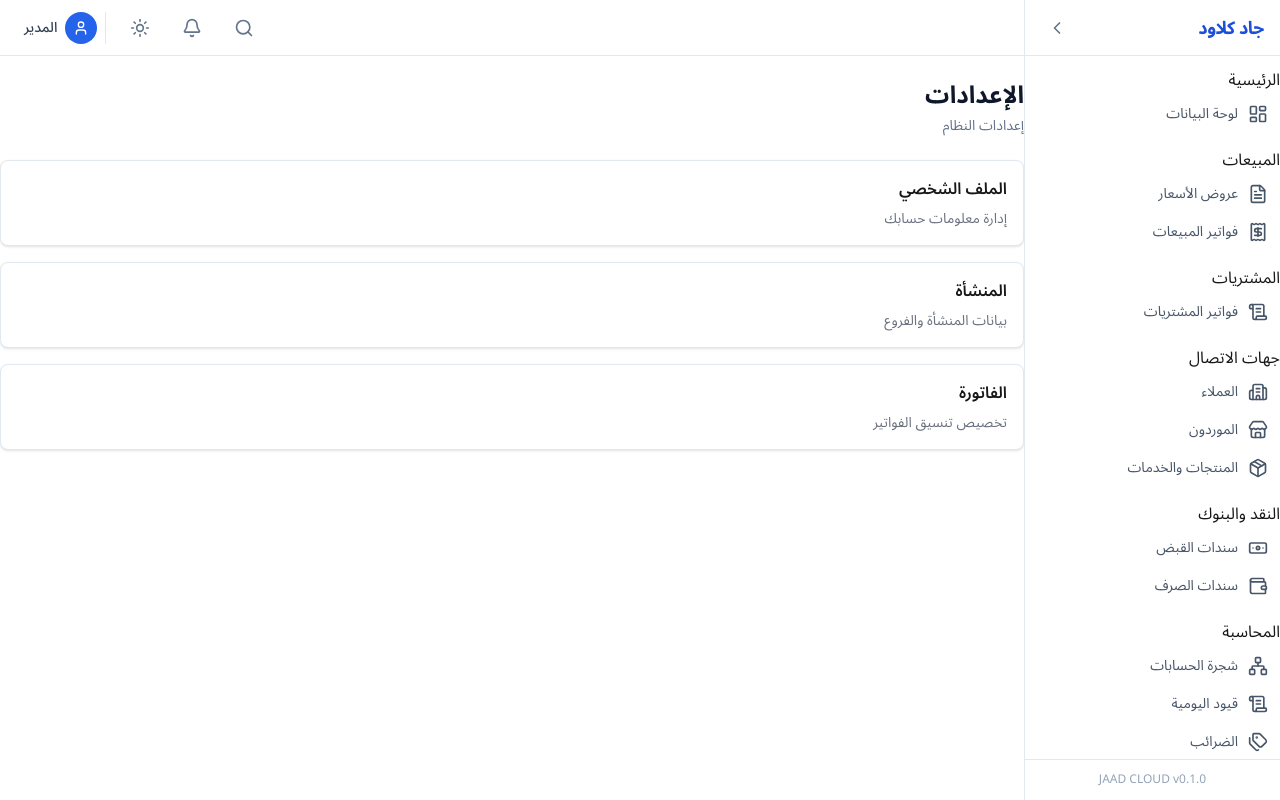
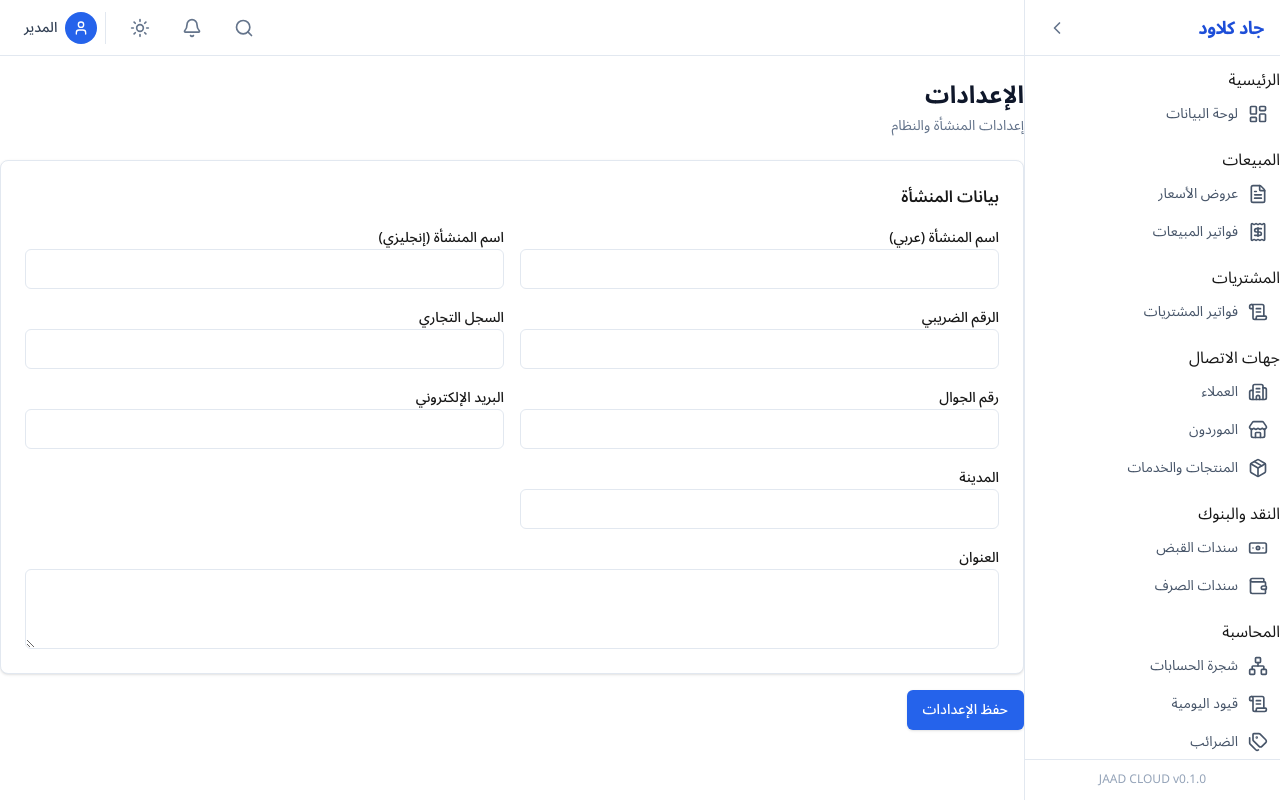
Before and after one commit to Techzoneksa/jaadac, a Next.js app: page /settings in a window 1280 px wide. Built offline with nearby package versions, Linux system fonts and the light colour scheme; no server answers.

Commit message:
Fix sidebar dashboard link, login redirect, add settings API/page, update reports page, add company_settings table

```diff
--- a/src/app/(dashboard)/reports/page.tsx
+++ b/src/app/(dashboard)/reports/page.tsx
@@ -1 +1,76 @@
-import { PageHeader } from "@/components/ui/PageHeader";import { Card } from "@/components/ui/card";export default function ReportsPage() {  return (    <div>      <PageHeader title="مركز التقارير" description="التقارير المالية والإدارية" />      <div className="grid gap-4 sm:grid-cols-2 lg:grid-cols-3">        {["كشف الحساب", "دفتر الأستاذ", "ميزان المراجعة", "قائمة الدخل", "الميزانية العمومية", "تقارير المبيعات"].map((r) => (          <Card key={r} className="p-4 cursor-pointer hover:shadow-md transition-shadow">            <p className="font-medium">{r}</p>          </Card>        ))}      </div>    </div>  );}
+"use client";
+
+import { useEffect, useState } from "react";
+import { PageHeader } from "@/components/ui/PageHeader";
+import { Card } from "@/components/ui/card";
+import { useRouter } from "next/navigation";
+import { BarChart3, TrendingUp, Users, Package, Receipt, Wallet } from "lucide-react";
+
+const reportCards = [
+  { label: "كشف الحساب", icon: Users, href: "#" },
+  { label: "دفتر الأستاذ", icon: BarChart3, href: "#" },
+  { label: "ميزان المراجعة", icon: TrendingUp, href: "#" },
+  { label: "قائمة الدخل", icon: Receipt, href: "#" },
+  { label: "الميزانية العمومية", icon: Wallet, href: "#" },
+];
+
+export default function ReportsPage() {
+  const router = useRouter();
+  const [stats, setStats] = useState({ customers: 0, suppliers: 0, items: 0, invoices: 0 });
+
+  useEffect(() => {
+    Promise.all([
+      fetch("/api/customers").then((r) => r.json()),
+      fetch("/api/suppliers").then((r) => r.json()),
+      fetch("/api/items").then((r) => r.json()),
+      fetch("/api/invoices?type=sale").then((r) => r.json()),
+    ]).then(([c, s, i, inv]) => {
+      setStats({
+        customers: Array.isArray(c) ? c.length : 0,
+        suppliers: Array.isArray(s) ? s.length : 0,
+        items: Array.isArray(i) ? i.length : 0,
+        invoices: Array.isArray(inv) ? inv.length : 0,
+      });
+    }).catch(() => {});
+  }, []);
+
+  return (
+    <div>
+      <PageHeader title="مركز التقارير" description="التقارير المالية والإدارية" />
+
+      <div className="grid gap-4 sm:grid-cols-2 lg:grid-cols-4 mb-6">
+        <Card className="p-4">
+          <p className="text-sm text-[#64748b]">العملاء</p>
+          <p className="text-2xl font-bold text-[#2563eb]">{stats.customers}</p>
+        </Card>
+        <Card className="p-4">
+          <p className="text-sm text-[#64748b]">الموردون</p>
+          <p className="text-2xl font-bold text-[#059669]">{stats.suppliers}</p>
+        </Card>
+        <Card className="p-4">
+          <p className="text-sm text-[#64748b]">الأصناف</p>
+          <p className="text-2xl font-bold text-[#d97706]">{stats.items}</p>
+        </Card>
+        <Card className="p-4">
+          <p className="text-sm text-[#64748b]">فواتير المبيعات</p>
+          <p className="text-2xl font-bold text-[#dc2626]">{stats.invoices}</p>
+        </Card>
+      </div>
+
+      <div className="grid gap-4 sm:grid-cols-2 lg:grid-cols-3">
+        {reportCards.map((r) => (
+          <Card
+            key={r.label}
+            className="p-4 cursor-pointer hover:shadow-md transition-shadow"
+            onClick={() => router.push(r.href)}
+          >
+            <div className="flex items-center gap-3">
+              <r.icon className="h-5 w-5 text-[#64748b]" />
+              <p className="font-medium">{r.label}</p>
+            </div>
+          </Card>
+        ))}
+      </div>
+    </div>
+  );
+}
--- a/src/app/(dashboard)/settings/page.tsx
+++ b/src/app/(dashboard)/settings/page.tsx
@@ -1 +1,101 @@
-"use client";import { PageHeader } from "@/components/ui/PageHeader";import { Card } from "@/components/ui/card";import { Button } from "@/components/ui/button";export default function SettingsPage() {  return (    <div>      <PageHeader title="الإعدادات" description="إعدادات النظام" />      <div className="space-y-4">        <Card className="p-4">          <h3 className="font-semibold mb-2">الملف الشخصي</h3>          <p className="text-sm text-muted">إدارة معلومات حسابك</p>        </Card>        <Card className="p-4">          <h3 className="font-semibold mb-2">المنشأة</h3>          <p className="text-sm text-muted">بيانات المنشأة والفروع</p>        </Card>        <Card className="p-4">          <h3 className="font-semibold mb-2">الفاتورة</h3>          <p className="text-sm text-muted">تخصيص تنسيق الفواتير</p>        </Card>      </div>    </div>  );}
+"use client";
+
+import { useEffect, useState } from "react";
+import { useForm } from "react-hook-form";
+import { PageHeader } from "@/components/ui/PageHeader";
+import { Button } from "@/components/ui/button";
+import { Input } from "@/components/ui/input";
+import { Textarea } from "@/components/ui/textarea";
+import { Label } from "@/components/ui/label";
+import { Card, CardContent } from "@/components/ui/card";
+
+interface CompanySettings {
+  name_ar: string; name_en: string; vat: string; cr: string;
+  phone: string; email: string; city: string; address: string;
+}
+
+export default function SettingsPage() {
+  const [loading, setLoading] = useState(true);
+  const [saving, setSaving] = useState(false);
+  const [error, setError] = useState("");
+  const [success, setSuccess] = useState("");
+
+  const { register, handleSubmit, reset } = useForm<CompanySettings>();
+
+  useEffect(() => {
+    fetch("/api/settings")
+      .then((r) => r.json())
+      .then((data) => { reset(data); setLoading(false); })
+      .catch(() => setLoading(false));
+  }, [reset]);
+
+  async function onSubmit(data: CompanySettings) {
+    setSaving(true); setError(""); setSuccess("");
+    const res = await fetch("/api/settings", {
+      method: "PUT",
+      headers: { "Content-Type": "application/json" },
+      body: JSON.stringify(data),
+    });
+    const json = await res.json();
+    setSaving(false);
+    if (!res.ok) { setError(json.error); return; }
+    setSuccess("تم حفظ الإعدادات");
+  }
+
+  if (loading) return <p className="text-center py-8 text-[#64748b]">جار التحميل...</p>;
+
+  return (
+    <div>
+      <PageHeader title="الإعدادات" description="إعدادات المنشأة والنظام" />
+
+      <form onSubmit={handleSubmit(onSubmit)}>
+        <Card className="mb-4">
+          <CardContent className="p-6">
+            <h3 className="font-semibold mb-4">بيانات المنشأة</h3>
+            <div className="grid gap-4 sm:grid-cols-2">
+              <div className="space-y-1">
+                <Label>اسم المنشأة (عربي)</Label>
+                <Input {...register("name_ar")} />
+              </div>
+              <div className="space-y-1">
+                <Label>اسم المنشأة (إنجليزي)</Label>
+                <Input {...register("name_en")} />
+              </div>
+              <div className="space-y-1">
+                <Label>الرقم الضريبي</Label>
+                <Input {...register("vat")} />
+              </div>
+              <div className="space-y-1">
+                <Label>السجل التجاري</Label>
+                <Input {...register("cr")} />
+              </div>
+              <div className="space-y-1">
+                <Label>رقم الجوال</Label>
+                <Input {...register("phone")} />
+              </div>
+              <div className="space-y-1">
+                <Label>البريد الإلكتروني</Label>
+                <Input type="email" {...register("email")} />
+              </div>
+              <div className="space-y-1">
+                <Label>المدينة</Label>
+                <Input {...register("city")} />
+              </div>
+              <div className="space-y-1 sm:col-span-2">
+                <Label>العنوان</Label>
+                <Textarea {...register("address")} />
+              </div>
+            </div>
+          </CardContent>
+        </Card>
+
+        {error && <p className="text-sm text-[#dc2626] mb-4">{error}</p>}
+        {success && <p className="text-sm text-green-600 mb-4">{success}</p>}
+
+        <Button type="submit" disabled={saving}>
+          {saving ? "جار الحفظ..." : "حفظ الإعدادات"}
+        </Button>
+      </form>
+    </div>
+  );
+}
--- /dev/null
+++ b/src/app/api/settings/route.ts
@@ -0,0 +1,35 @@
+import { NextRequest, NextResponse } from "next/server";
+import { createClient } from "@/lib/supabase/server";
+
+export async function GET() {
+  const supabase = await createClient();
+  const { data: { user } } = await supabase.auth.getUser();
+  if (!user) return NextResponse.json({ error: "Unauthorized" }, { status: 401 });
+
+  const { data, error } = await supabase
+    .from("company_settings")
+    .select("*")
+    .eq("tenant_id", user.id)
+    .maybeSingle();
+
+  if (error) return NextResponse.json({ error: error.message }, { status: 500 });
+  return NextResponse.json(data || {});
+}
+
+export async function PUT(req: NextRequest) {
+  const supabase = await createClient();
+  const { data: { user } } = await supabase.auth.getUser();
+  if (!user) return NextResponse.json({ error: "Unauthorized" }, { status: 401 });
+
+  const body = await req.json();
+  const { id, tenant_id, created_at, updated_at, ...clean } = body;
+
+  const { data, error } = await supabase
+    .from("company_settings")
+    .upsert({ ...clean, tenant_id: user.id }, { onConflict: "tenant_id" })
+    .select()
+    .single();
+
+  if (error) return NextResponse.json({ error: error.message }, { status: 400 });
+  return NextResponse.json(data);
+}
```
Also changed, not shown: src/app/(auth)/login/page.tsx (+1 -1 lines), src/components/layout/Sidebar.tsx (+1 -1 lines), 1 other file (tests, documents, lock files or other folders).
